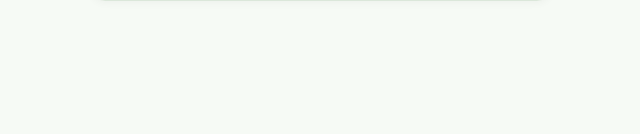
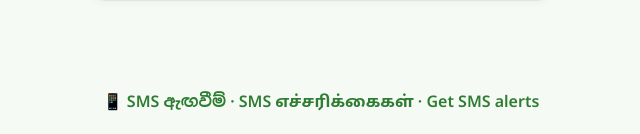
Before and after one commit to e24365-design/sproutxwebsite, a plain HTML site: page index.html in a window 1280 px wide. Shown: the part 1549-1683 px from the top of the page, without its empty margins (319-959 px from the left). Before the commit the page ends 1614 px from the top, so only its background shows below. Drawn offline with Linux system fonts and the light colour scheme.

Commit message:
Update index.html

```diff
--- a/index.html
+++ b/index.html
@@ -37,6 +37,9 @@
   <section id="auth" class="auth">
     <div id="authBox" class="card"></div>
   </section>
+  <section class="signup" style="text-align:center;padding:24px">
+  <a class="scroll" href="https://docs.google.com/forms/d/e/1FAIpQLSezCKuCyxLMXP7HMUk6g1LCFmgXmF60uEB_viwa0ucJEQjg-Q/viewform?usp=dialog" target="_blank" rel="noopener">📱 SMS ඇඟවීම් · SMS எச்சரிக்கைகள் · Get SMS alerts</a>
+</section>
 </main>
 
 <!-- APP (after login) -->
```
